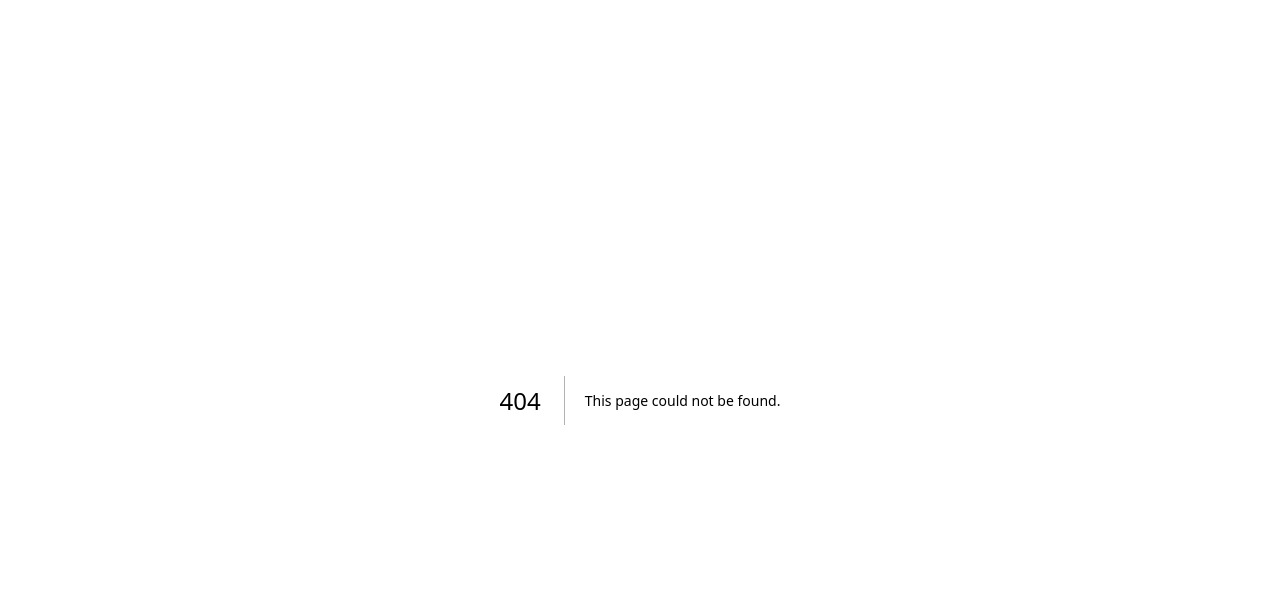
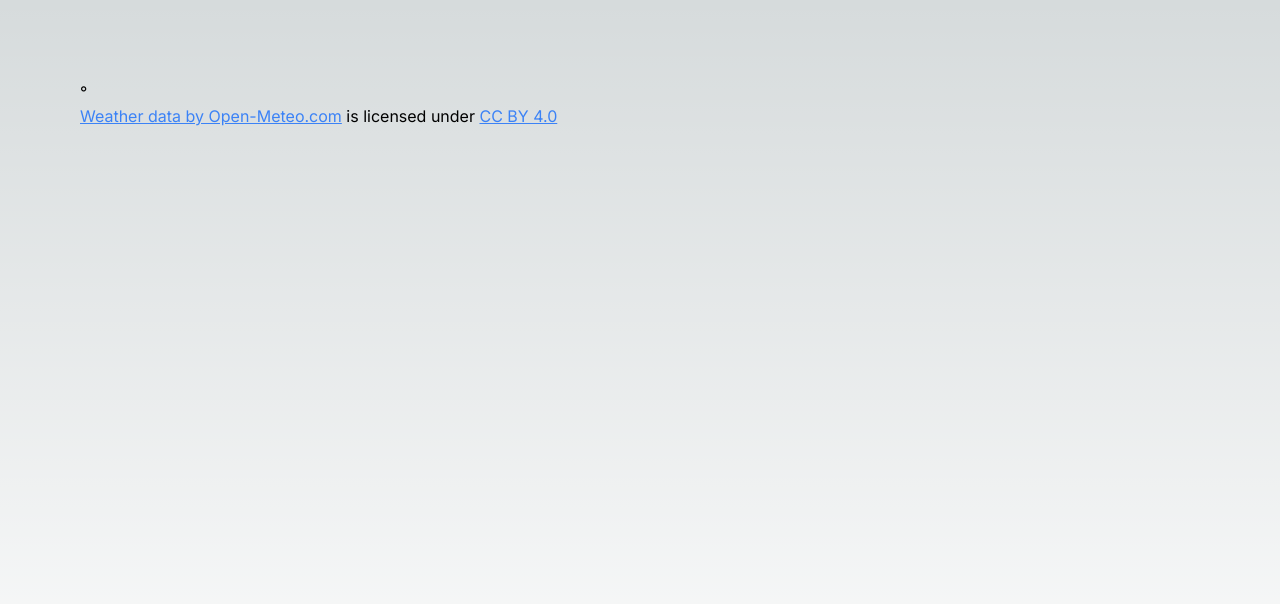
Before and after one commit to CHEUNG-K-Jeffrey/meteorological-conditions, a Next.js app: page /Temperature in a window 1280 px wide. Before the commit this address had no page. Shown: the top 604 px of the page. Built offline with nearby package versions, Linux system fonts and the light colour scheme; no server answers.

Commit message:
WIP implementation of Temperature Page

```diff
--- /dev/null
+++ b/src/app/Temperature/page.jsx
@@ -0,0 +1,32 @@
+"use client"
+import React, { useState, useEffect } from 'react';
+
+function Temperature() {
+  const [data, setData] = useState(null);
+
+  useEffect(() => {
+    fetch("https://api.open-meteo.com/v1/forecast?latitude=37.7749&longitude=-122.4194&hourly=temperature_2m&temperature_unit=fahrenheit&windspeed_unit=mph&precipitation_unit=inch&timezone=America%2FLos_Angeles")
+      .then((res) => res.json())
+      .then((data) => {
+        setData(data.hourly.temperature_2m[0]);
+      })
+  })
+  return (
+    <>
+      <div id="temperature">{data}°</div>
+      <div id="attribution">
+        <a class="text-blue-500 underline" href="https://open-meteo.com/" rel="nofollow">Weather data by Open-Meteo.com</a> is licensed under <a class="text-blue-500 underline" rel="nofollow" href="http://creativecommons.org/licenses/by/4.0/">CC BY 4.0</a>
+      </div>
+    </>
+  )
+}
+
+export default function TemperaturePage() {
+  return (
+    <main className="flex flex-col h-screen">
+      <div id="temperature-page" className="p-20">
+        <Temperature></Temperature>
+      </div>
+    </main>
+  )
+}
```
